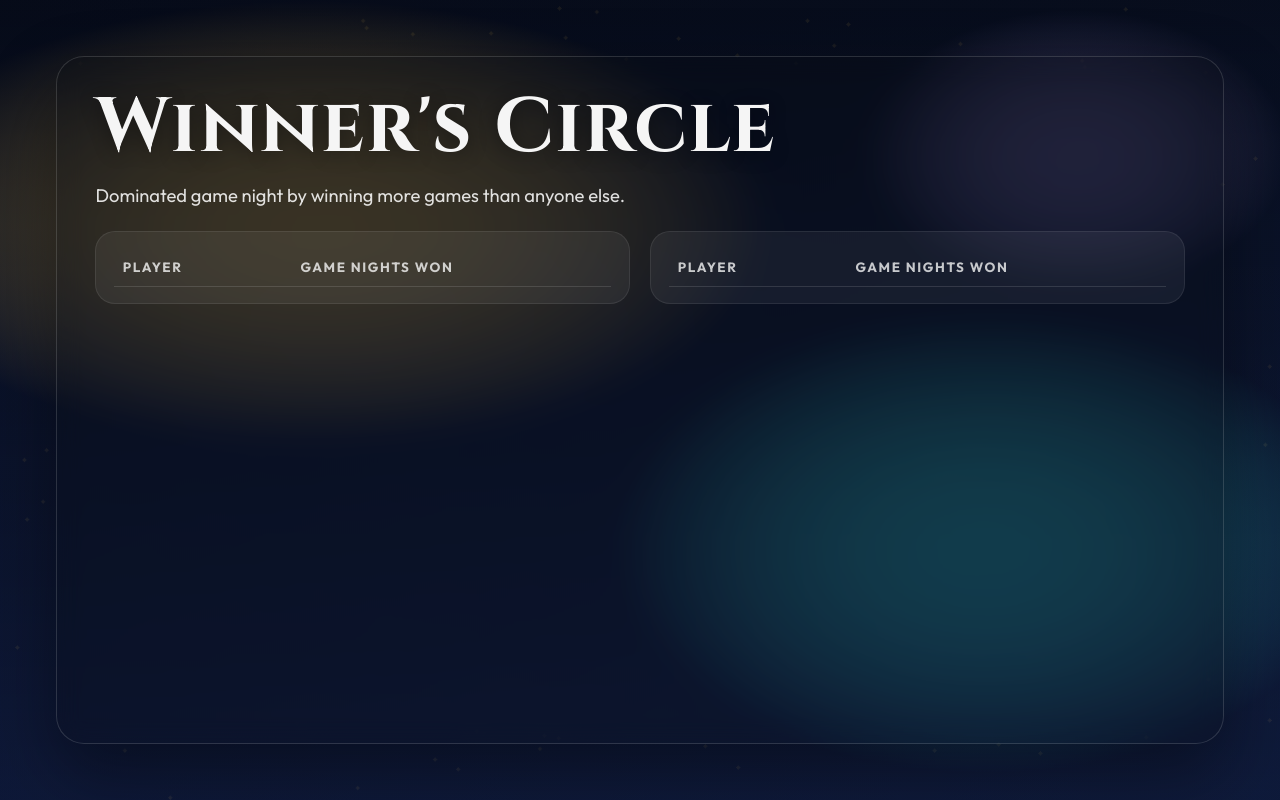
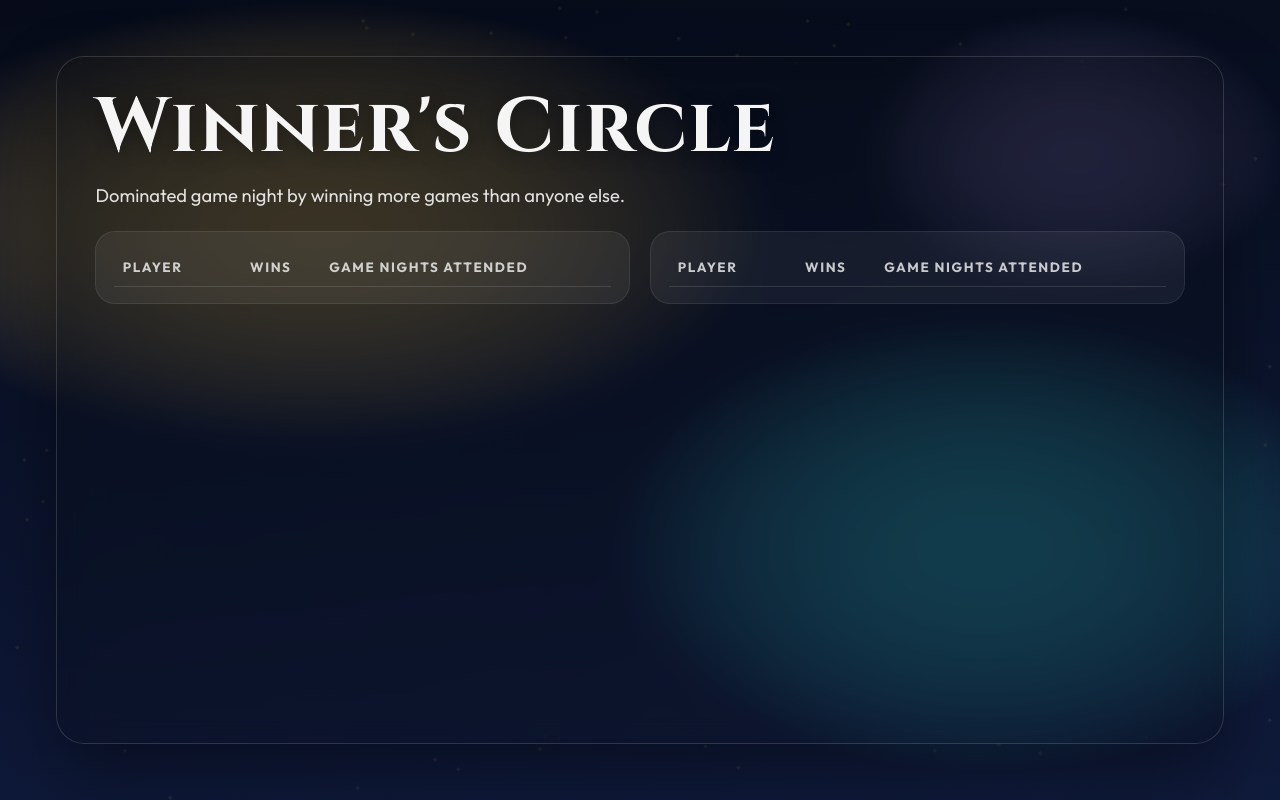
Before and after one commit to trentj/leaderboard, a Flask app: page /kiosk in a window 1280 px wide. Run offline with Flask 3, Linux system fonts and the light colour scheme; data that the repository does not hold is empty.

Commit message:
change the scoring for winner's circle to (m^2 + m)/(n+1) (m=wins, n=night attendance)

```diff
--- a/app.py
+++ b/app.py
@@ -42,11 +42,20 @@ def award_for_place(place):
 
 
 def award_winner_circle(rows):
-    ordered = sorted(rows, key=lambda row: (-row["nights_won"], row["name"]))
+    ordered = sorted(
+        rows,
+        key=lambda row: (
+            -(row.get("score", row["nights_won"])),
+            -(row.get("nights_attended", 0)),
+            row["name"],
+        ),
+    )
     distinct_scores = []
     for row in ordered:
-        if not distinct_scores or distinct_scores[-1][0] != row["nights_won"]:
-            distinct_scores.append([row["nights_won"], []])
+        score = row.get("score", row["nights_won"])
+        nights_attended = row.get("nights_attended", 0)
+        if not distinct_scores or distinct_scores[-1][0] != (score, nights_attended):
+            distinct_scores.append([(score, nights_attended), []])
         distinct_scores[-1][1].append(row)
 
     place = 1
@@ -109,17 +118,36 @@ def winner_circle_slide(db):
         FROM qualifying_days d
         JOIN per_day_winner_counts w ON w.event_date = d.event_date
         WHERE w.winner_count = 1
+    ),
+    night_winners AS (
+        SELECT DISTINCT p.event_date, p.player_id
+        FROM per_day_player_wins p
+        JOIN per_day_max m
+         ON m.event_date = p.event_date
+         AND m.max_wins = p.wins
+        JOIN valid_nights v ON v.event_date = p.event_date
+    ),
+    night_attendance AS (
+        SELECT DISTINCT qualifying_days.event_date, result.player_id
+        FROM qualifying_days
+        JOIN event ON event.date = qualifying_days.event_date
+        JOIN result ON result.event_id = event.id
     )
-    SELECT player.id, player.name, COUNT(*) AS nights_won
-    FROM valid_nights
-    JOIN per_day_player_wins ON per_day_player_wins.event_date = valid_nights.event_date
-    JOIN per_day_max ON per_day_max.event_date = valid_nights.event_date
-        AND per_day_max.max_wins = per_day_player_wins.wins
-    JOIN player ON player.id = per_day_player_wins.player_id
+    SELECT
+        player.id,
+        player.name,
+        COUNT(DISTINCT night_winners.event_date) AS nights_won,
+        COUNT(DISTINCT night_attendance.event_date) AS nights_attended
+    FROM night_winners
+    JOIN night_attendance ON night_attendance.player_id = night_winners.player_id
+    JOIN player ON player.id = night_winners.player_id
     GROUP BY player.id
     ORDER BY nights_won DESC, player.name ASC;
     """)
-    winners = award_winner_circle([dict(row) for row in rows])
+    winners = [dict(row) for row in rows]
+    for row in winners:
+        row["score"] = 100 * (row["nights_won"] * row["nights_won"] + row["nights_won"]) // (row["nights_attended"] + 1)
+    winners = award_winner_circle(winners)
     return {
         "type": "winner_circle",
         "title": "Winner's Circle",
--- a/templates/slideshow.html
+++ b/templates/slideshow.html
@@ -226,11 +226,11 @@ function openSlide(slide, content) {
 function renderWinnerCircle(slide) {
     const renderRows = (winners) => winners.map((row) => {
         const award = row.award ? row.award : "";
-        return `<tr><td>${htmlEscape(row.name)}</td><td>${award}</td><td>${row.nights_won}</td></tr>`;
+        return `<tr><td>${htmlEscape(row.name)}</td><td>${award}</td><td>${row.nights_won}</td><td>${row.nights_attended}</td></tr>`;
     }).join("");
     const columns = slide.winner_columns.map((winners) => `
         <div class="table-card">
-            <table><thead><tr><th>Player</th><th></th><th>Game Nights Won</th></tr></thead><tbody>${renderRows(winners)}</tbody></table>
+            <table><thead><tr><th>Player</th><th></th><th>Wins</th><th>Game Nights Attended</th></tr></thead><tbody>${renderRows(winners)}</tbody></table>
         </div>
     `).join("");
     return openSlide(slide, `
```
